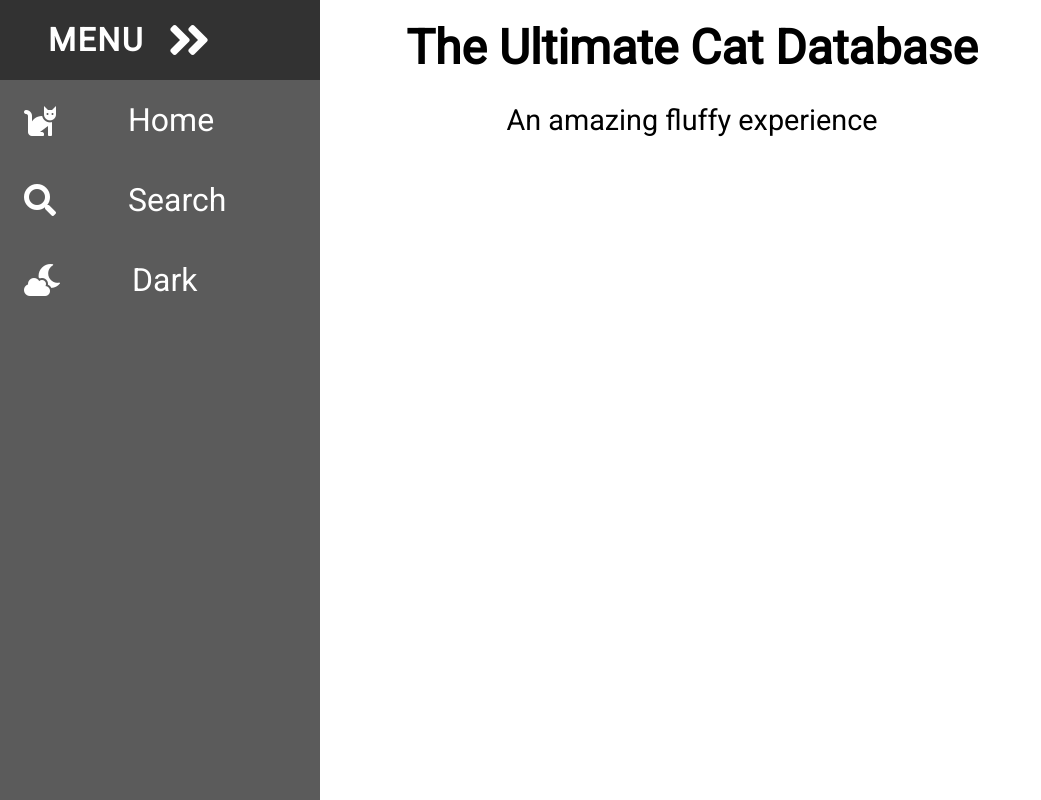
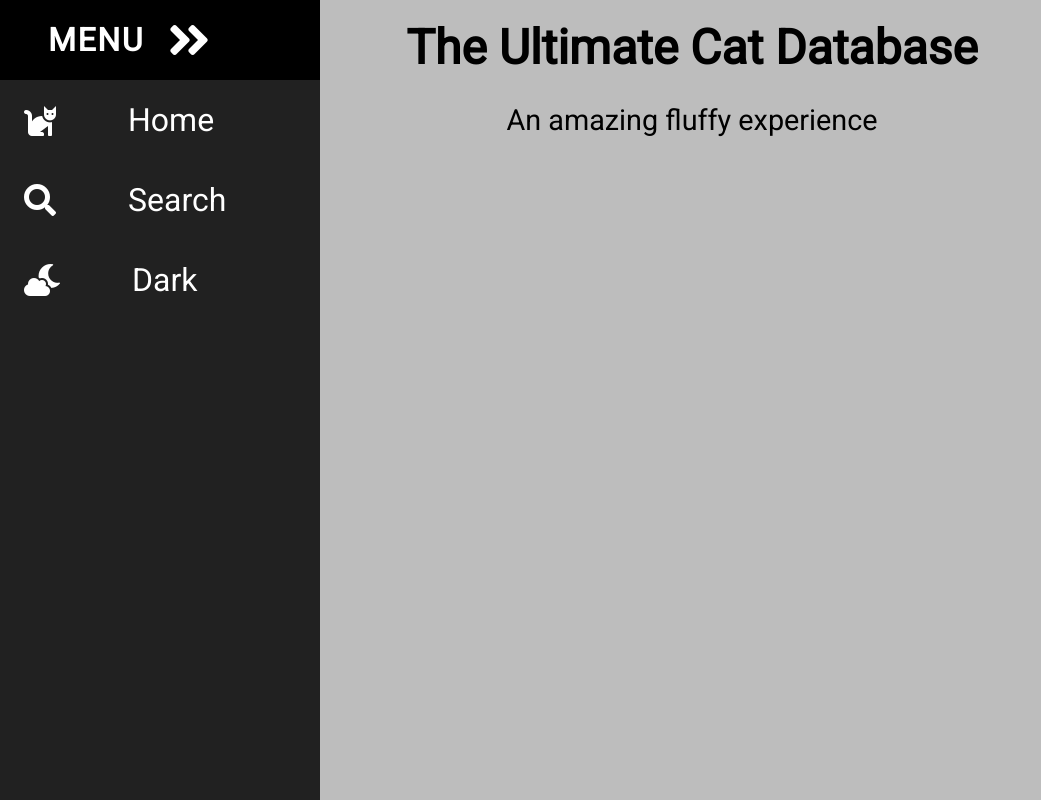
Before and after one commit to Evany226/CAT-API, a website built with Parcel: page src/index.html in a window 1280 px wide. Shown: the whole page, without its empty margins (0-1041 px from the left). Built offline with nearby package versions, Linux system fonts and the light colour scheme; no server answers.

Commit message:
Revert "changed color scheme of things"
This reverts commit 8cac1f19b2af6cb67bd77e0961e2310cb68fe777.

```diff
--- a/src/scss/_navbar.scss
+++ b/src/scss/_navbar.scss
@@ -22,7 +22,7 @@
 
 .navbar {
   position: fixed;
-  background-color: #5b5b5b;
+  background-color: color(primary-text-color);
   transition: 200ms ease;
   z-index: 1;
 }
@@ -49,7 +49,7 @@
 }
 
 .nav-link:hover {
-  background: #323232;
+  background: black;
 }
 
 .nav-link i {
--- a/src/scss/_search.scss
+++ b/src/scss/_search.scss
@@ -71,7 +71,6 @@
   height: 25vh;
   font-size: 1.5rem;
   margin: 3rem auto;
-  background-color: color(accent-color);
 }
 
 .submit-button {
--- a/src/scss/main.scss
+++ b/src/scss/main.scss
@@ -11,7 +11,7 @@ html {
 }
 
 body {
-  background-color: color(primary-colo);
+  background-color: color(accent-color);
   margin: 0;
   padding: 0;
 }
@@ -50,7 +50,7 @@ body::-webkit-scrollbar-thumb {
 }
 
 .item-grid {
-  background-color: color(accent-color);
+  background-color: color(secondary-text-color);
   width: 84vw;
   display: flex;
   flex-wrap: wrap;
```
